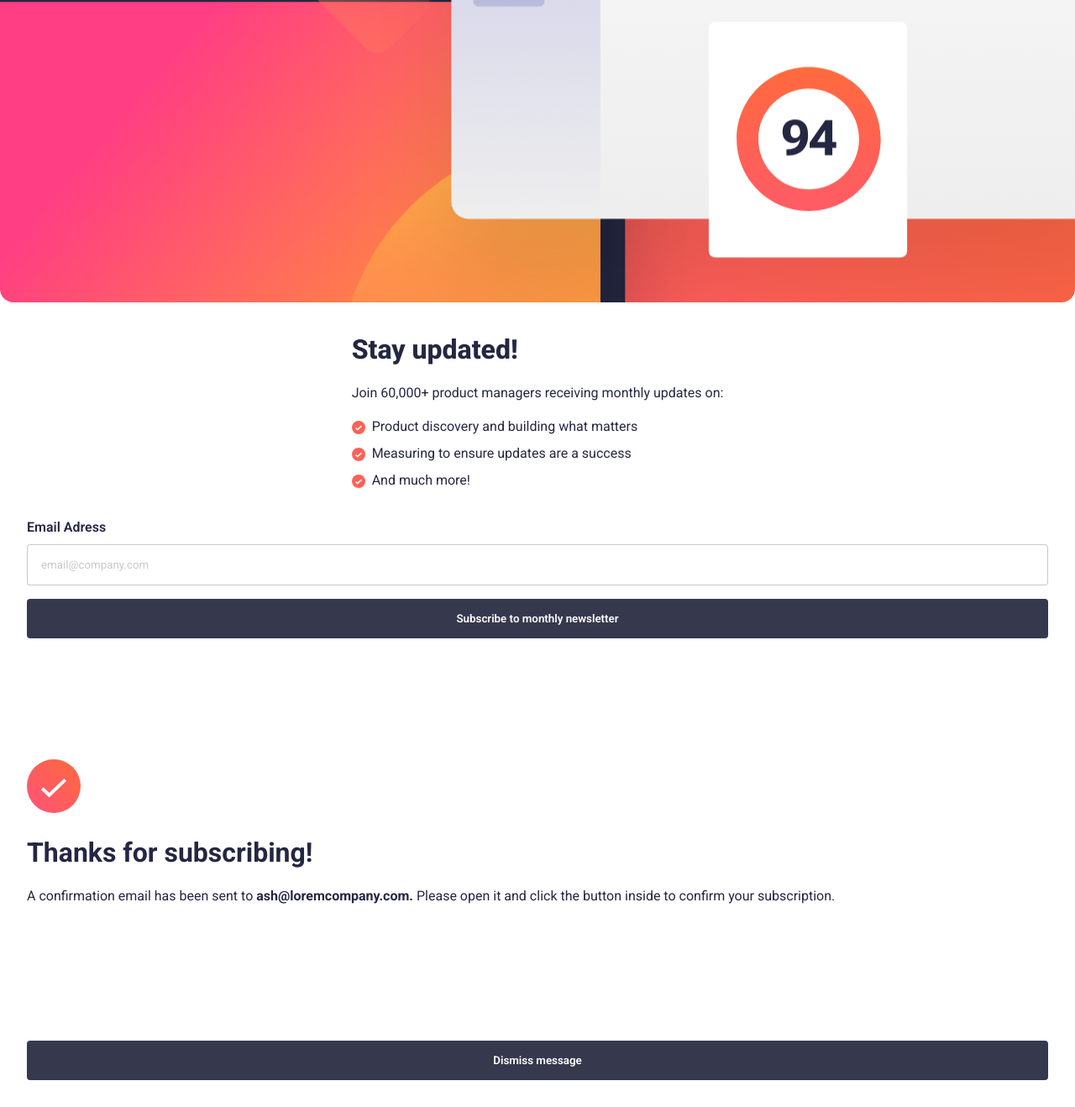
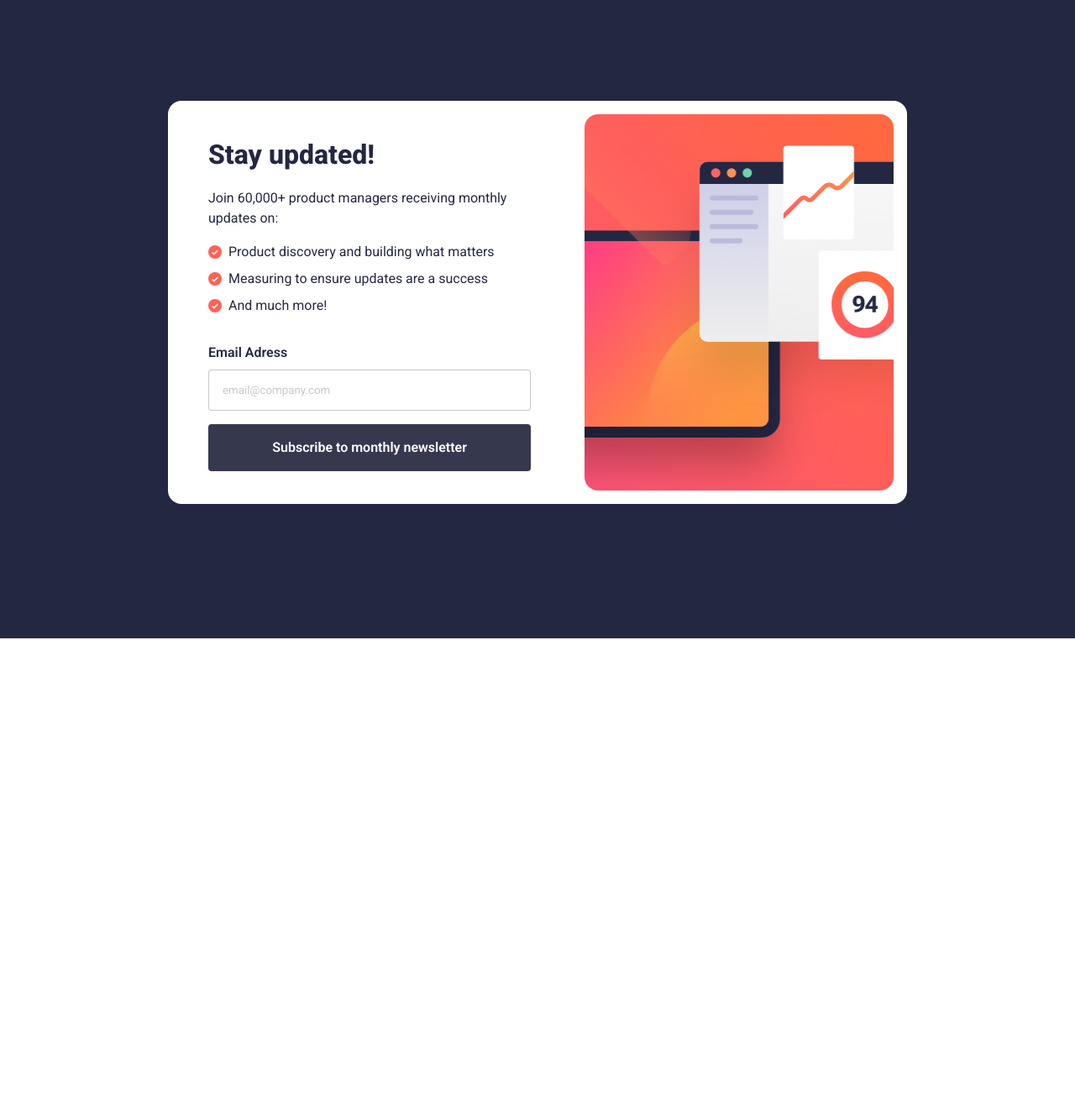
Before and after one commit to damiro3017/FrontendMentor_newsletter-sign-up, a plain HTML site: page index.html in a window 1280 px wide. Shown: the part 40-1358 px from the top of the page at 84% size. After the commit the page ends 800 px from the top, so only its background shows below. Drawn offline with Linux system fonts and the light colour scheme.

Commit message:
fished project

```diff
--- a/index.html
+++ b/index.html
@@ -13,8 +13,9 @@
 
 <body>
     <section class="email__section">
+        <div class="email__section__container">
             <div class="email__section__img"></div>
-        <div class="email__section__container">
+            <div class="email__section__content__container">
                 <div class="email__section__content">
                     <h1>Stay updated!</h1>
                     <p>Join 60,000+ product managers receiving monthly updates on:</p>
@@ -25,24 +26,16 @@
                     </ul>
                 </div>
 
-            <form class="email__section__form" action="#" method="post">
+                <form class="email__section__form">
                     <label for="email">Email Adress</label>
-                <input type="email" name="email" id="emailInput" placeholder="email@company.com">
-                <button type="submit">Subscribe to monthly newsletter</button>
+                    <input type="email" name="email" id="emailInput" placeholder="email@company.com" required>
+                    <a class="submitMessage" href="success.html" onclick="validateForm(event)">Subscribe to monthly
+                        newsletter</a>
                 </form>
             </div>
-    </section>
-
-    <section class="success__message">
-        <img src="./assets/icons/icon-success.svg" alt="Success Icon">
-        <div class="success__message__container">
-            <h2>Thanks for subscribing!</h2>
-            <p>A confirmation email has been sent to <span>ash@loremcompany.com. </span>Please open it and click the
-                button inside
-                to confirm your subscription.</p>
-            <button type="button">Dismiss message</button>
         </div>
     </section>
+    <script src="main.js"></script>
 </body>
 
 </html>
--- /dev/null
+++ b/main.js
@@ -0,0 +1,9 @@
+function validateForm(event) {
+  const emailInput = document.getElementById("emailInput");
+  if (!emailInput.checkValidity()) {
+    alert("Please enter a valid email address.");
+    event.preventDefault();
+  } else {
+    window.location.href = "success.html";
+  }
+}
--- a/styles/main.css
+++ b/styles/main.css
@@ -14,6 +14,16 @@
   color: var(--Blue-800);
 }
 
+.email__section {
+  width: 100%;
+  height: 100%;
+}
+
+.email__section__container {
+  display: flex;
+  flex-direction: column;
+}
+
 .email__section__img {
   width: 100%;
   height: 50vh;
@@ -24,7 +34,7 @@
   border-radius: 0 0 1rem 1rem;
 }
 
-.email__section__container {
+.email__section__content__container {
   display: flex;
   flex-direction: column;
   align-items: center;
@@ -91,9 +101,10 @@
   color: hsl(0, 0%, 58%, 0.5);
 }
 
-button {
+a {
   margin-top: 1rem;
   width: 100%;
+  text-align: center;
   padding: 1rem;
   background-color: var(--Blue-700);
   color: var(--White);
@@ -102,36 +113,88 @@ button {
   transition: all ease-in-out 0.3s;
 }
 
-button:hover {
+a:hover {
   background: linear-gradient(270deg, hsl(4, 100%, 67%) 50%, hsl(0, 0%, 58%));
 }
 
 .success__message {
+  width: 100%;
+  height: 100%;
+}
+
+.success__message__container {
   padding: 7rem 2rem 2rem 2rem;
 }
+.success__message__content {
+  display: flex;
+  flex-direction: column;
+}
 
-.success__message__container h2 {
+.success__message__content h2 {
   margin-top: 1rem;
   font-size: 2rem;
   font-weight: 700;
 }
 
-.success__message__container p {
+.success__message__content p {
   margin-top: 1rem;
 }
 
-.success__message__container p span {
+.success__messbuttonge__content p span {
   font-weight: 700;
 }
 
-.success__message__container button {
-  margin-top: 10rem;
+.dismissMessage {
+  margin-top: 1rem;
 }
 
-.active {
-  display: block;
+@media screen and (min-width: 768px) {
+  .email__section {
+    background-color: var(--Blue-800);
+    display: flex;
+    align-items: center;
+    justify-content: center;
+  }
+
+  .email__section__container {
+    background-color: var(--White);
+    height: 30rem;
+    width: 100%;
+    max-width: 55rem;
+    flex-direction: row;
+    padding: 1rem;
+    border-radius: 1rem;
+    gap: 2rem;
+  }
+
+  .email__section__img {
+    height: 100%;
+    width: 50%;
+    background: url("../assets/images/illustration-sign-up-desktop.svg") cover
+      no-repeat center/center;
+    order: 2;
+    border-radius: 1rem;
+  }
+
+  .success__message {
+    background-color: var(--Blue-800);
+    display: flex;
+    align-items: center;
+    justify-content: center;
+  }
+
+  .success__message__container {
+    background-color: var(--White);
+    height: 27rem;
+    width: 100%;
+    max-width: 25rem;
+    flex-direction: row;
+    padding: 2rem;
+    border-radius: 1rem;
+    gap: 2rem;
+  }
+
+  .success__message__container a {
+    margin-top: 1rem;
+  }
 }
-
-.disabled {
-  display: none;
-}
```
Also changed, not shown: success.html (added, +28 -0 lines), js/main.js (deleted). Lines whose indentation alone changed are shown as unchanged.
